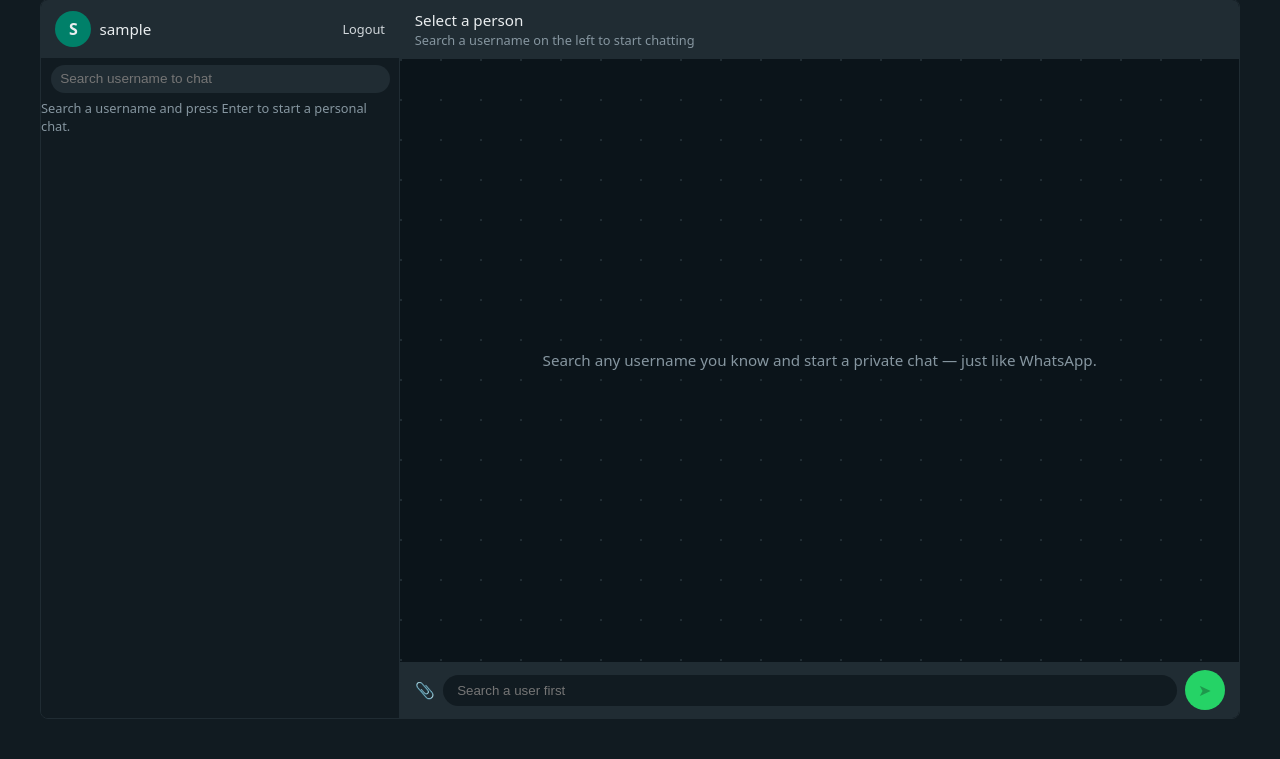
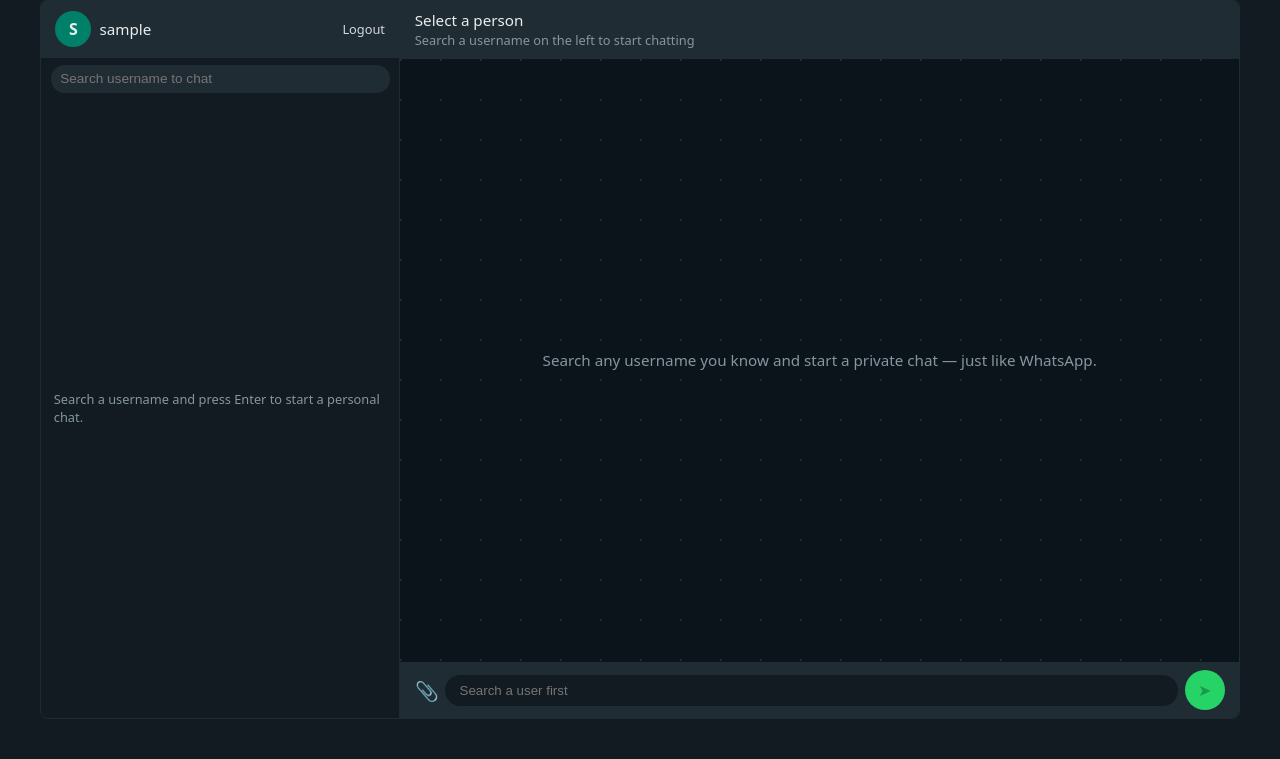
Before and after one commit to ashikurrahma017/nowrin-ashikur-chat, a Flask app: page /chat in a window 1280 px wide. Shown: the part 41-800 px from the top of the page. Run offline with Flask 3, Linux system fonts and the light colour scheme; the visitor is signed in with stand-in values (Sample User, id 1).

Commit message:
Update style.css

```diff
--- a/static/style.css
+++ b/static/style.css
@@ -38,7 +38,14 @@ body {
     letter-spacing: 0.08em;
     color: #25d366;
     text-align: center;
-    margin-bottom: 0.5rem;
+    margin-bottom: 0.3rem;
+}
+
+.powered-by {
+    text-align: center;
+    font-size: 0.8rem;
+    color: #8696a0;
+    margin-bottom: 0.8rem;
 }
 
 .auth-title {
@@ -201,6 +208,14 @@ body {
     overflow-y: auto;
 }
 
+.chat-list.empty {
+    display: flex;
+    align-items: center;
+    justify-content: center;
+    text-align: left;
+    padding: 0.8rem;
+}
+
 .chat-list-item {
     display: flex;
     padding: 0.6rem 0.8rem;
@@ -327,10 +342,12 @@ body {
     margin-top: 0.1rem;
 }
 
-.message-username {
-    font-size: 0.8rem;
-    color: #a5b5bf;
-    margin-bottom: 0.1rem;
+/* Images inside messages */
+.message-image {
+    max-width: 220px;
+    border-radius: 8px;
+    margin-top: 0.2rem;
+    display: block;
 }
 
 /* FOOTER */
@@ -343,7 +360,18 @@ body {
 #message-form {
     display: flex;
     align-items: center;
-    gap: 0.5rem;
+    gap: 0.4rem;
+}
+
+.input-icons {
+    display: flex;
+    align-items: center;
+}
+
+.icon-button {
+    cursor: pointer;
+    font-size: 1.2rem;
+    user-select: none;
 }
 
 .input-wrapper {
```
